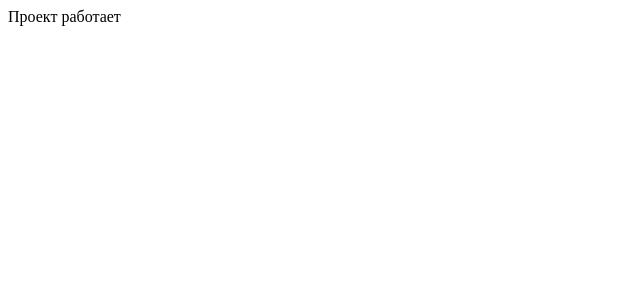
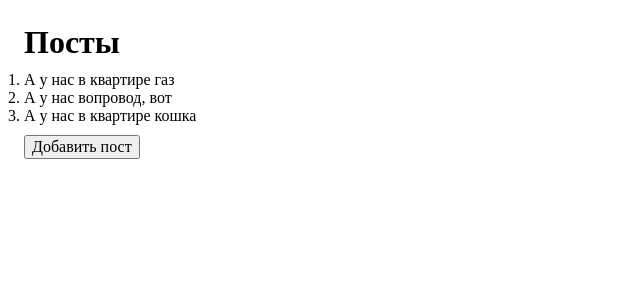
Before and after one commit to igoral5/react-vite-template, a React (Vite) app: page / in a window 1280 px wide. Shown: the top 300 px of the page, without its empty margins (0-640 px from the left). Built offline with nearby package versions, Linux system fonts and the light colour scheme.

Commit message:
Add router Form

```diff
--- a/package.json
+++ b/package.json
@@ -10,8 +10,10 @@
     "preview": "vite preview"
   },
   "dependencies": {
+    "nanoid": "^5.1.11",
     "react": "^19.2.6",
-    "react-dom": "^19.2.6"
+    "react-dom": "^19.2.6",
+    "react-router-dom": "^7.17.0"
   },
   "devDependencies": {
     "@eslint/js": "^10.0.1",
--- /dev/null
+++ b/src/api.ts
@@ -0,0 +1,23 @@
+import { nanoid } from "nanoid";
+import type { TPost } from "./types";
+
+const posts: TPost[] = [
+  { id: nanoid(6), text: "А у нас в квартире газ" },
+  { id: nanoid(6), text: "А у нас вопровод, вот" },
+  { id: nanoid(6), text: "А у нас в квартире кошка" },
+];
+
+export const loadPosts = (): Promise<TPost[]> =>
+  new Promise((resolve) => {
+    setTimeout(() => {
+      resolve(posts);
+    }, 3000);
+  });
+
+export const addPost = (text: string) =>
+  new Promise((resolve) => {
+    setTimeout(() => {
+      posts.push({ id: nanoid(6), text });
+      resolve({ ok: true });
+    }, 1000);
+  });
--- a/src/components/App/App.module.scss
+++ /dev/null
@@ -1,3 +0,0 @@
-.container {
-  padding: 8px;
-}
--- a/src/components/App/App.tsx
+++ b/src/components/App/App.tsx
@@ -1,6 +1,35 @@
 import type { ReactElement } from "react";
-import style from "./App.module.scss";
+import {
+  createBrowserRouter,
+  redirect,
+  RouterProvider,
+} from "react-router-dom";
+import { addPost, loadPosts } from "../../api";
+import { Posts } from "../Posts/Posts";
+import { CreatePost } from "../CreatePost/CreatePost";
+
+const router = createBrowserRouter([
+  {
+    path: "/",
+    element: <Posts />,
+    loader: () => {
+      return { posts: loadPosts() };
+    },
+  },
+  {
+    path: "/posts/add",
+    element: <CreatePost />,
+    action: async ({ request }) => {
+      // Получаем объект FormData с данными формы
+      const formData = await request.formData();
+      // Обрабатываем данные
+      const data = Object.fromEntries(formData.entries());
+      await addPost(data.text as string);
+      return redirect("/");
+    },
+  },
+]);
 
 export default function App(): ReactElement {
-  return <div className={style.container}>Проект работает</div>;
+  return <RouterProvider router={router} />;
 }
--- /dev/null
+++ b/src/components/CreatePost/CreatePost.module.scss
@@ -0,0 +1,5 @@
+.container {
+    padding: 16px;
+    display: flex;
+    gap: 10px;
+}
--- /dev/null
+++ b/src/components/CreatePost/CreatePost.tsx
@@ -0,0 +1,12 @@
+import type { ReactElement } from "react";
+import { Form } from "react-router-dom";
+import style from "./CreatePost.module.scss"
+
+export function CreatePost(): ReactElement {
+    return (
+      <Form className={style.container} method="post" action="/posts/add">
+        <input type="text" name="text" />
+        <button type="submit">Создать пост</button>
+      </Form>
+  );
+}
--- /dev/null
+++ b/src/components/PostList/PostList.tsx
@@ -0,0 +1,18 @@
+import { use, type ReactElement } from "react";
+import type { TPost } from "../../types";
+
+interface PostListProps {
+    postsPromise: Promise<TPost[]>
+}
+
+export function PostList({postsPromise}: PostListProps): ReactElement {
+    const posts = use(postsPromise);
+
+    return (
+        <ol>
+          {posts.map((post) => (
+            <li key={post.id}>{post.text}</li>
+          ))}
+        </ol>
+    );
+}
--- /dev/null
+++ b/src/components/Posts/Posts.module.scss
@@ -0,0 +1,6 @@
+.container {
+    padding: 24px;
+    display: flex;
+    flex-direction: column;
+    gap: 10px;
+}
--- /dev/null
+++ b/src/components/Posts/Posts.tsx
@@ -0,0 +1,20 @@
+import { Suspense, type ReactElement } from "react";
+import { Link, useLoaderData } from "react-router-dom";
+import style from "./Posts.module.scss";
+import { PostList } from "../PostList/PostList";
+
+export function Posts(): ReactElement {
+  const { posts } = useLoaderData();
+
+  return (
+    <div className={style.container}>
+      <h1>Посты</h1>
+      <Suspense fallback="Загрузка...">
+        <PostList postsPromise={posts} />
+      </Suspense>
+      <Link to="/posts/add">
+        <button>Добавить пост</button>
+      </Link>
+    </div>
+  );
+}
--- a/src/index.scss
+++ b/src/index.scss
@@ -32,8 +32,3 @@ input {
   font-family: inherit;
   font-size: inherit;
 }
-
-ul,
-ol {
-  list-style: none;
-}
--- /dev/null
+++ b/src/types.ts
@@ -0,0 +1,8 @@
+export type TPost = {
+    id: string;
+    text: string;
+}
+
+export type TPosts = {
+    posts: TPost[];
+}
```
Also changed, not shown: 1 other file (tests, documents, lock files or other folders).
